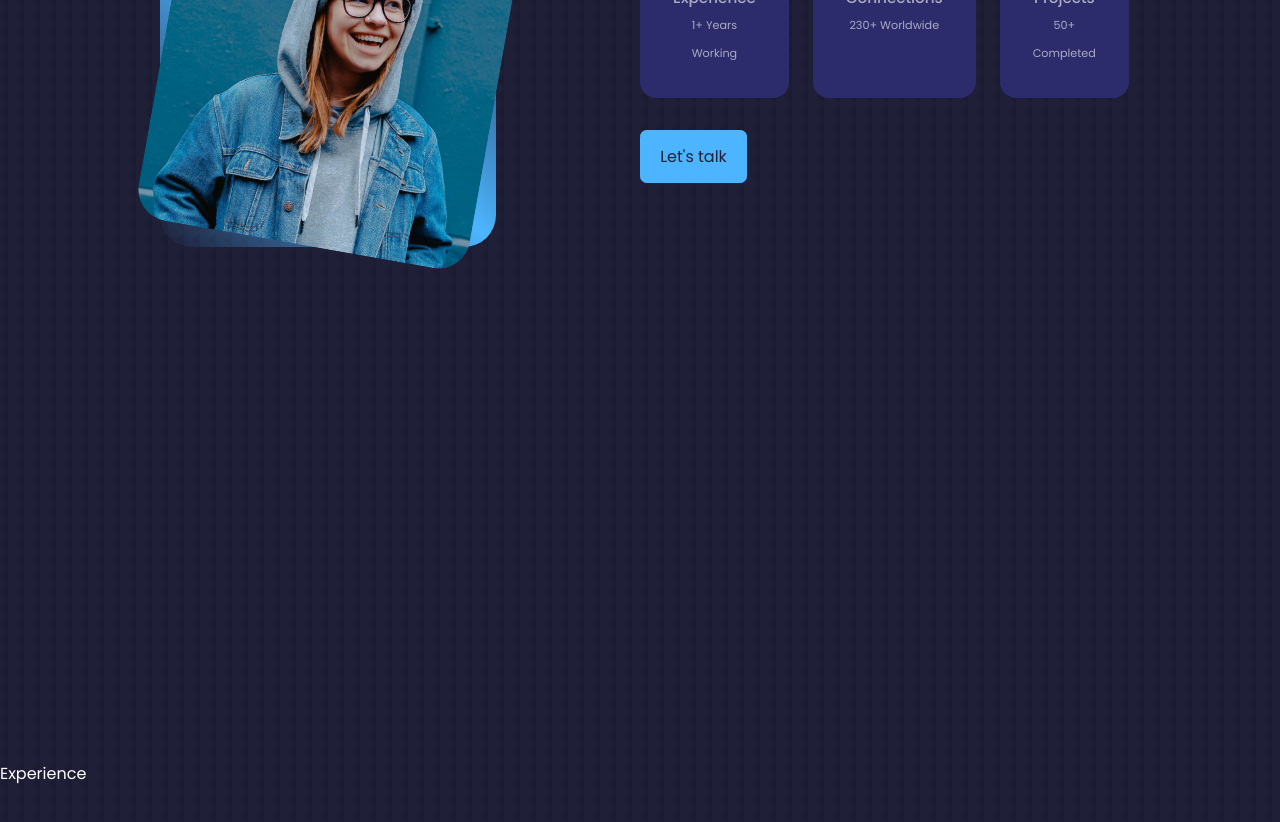
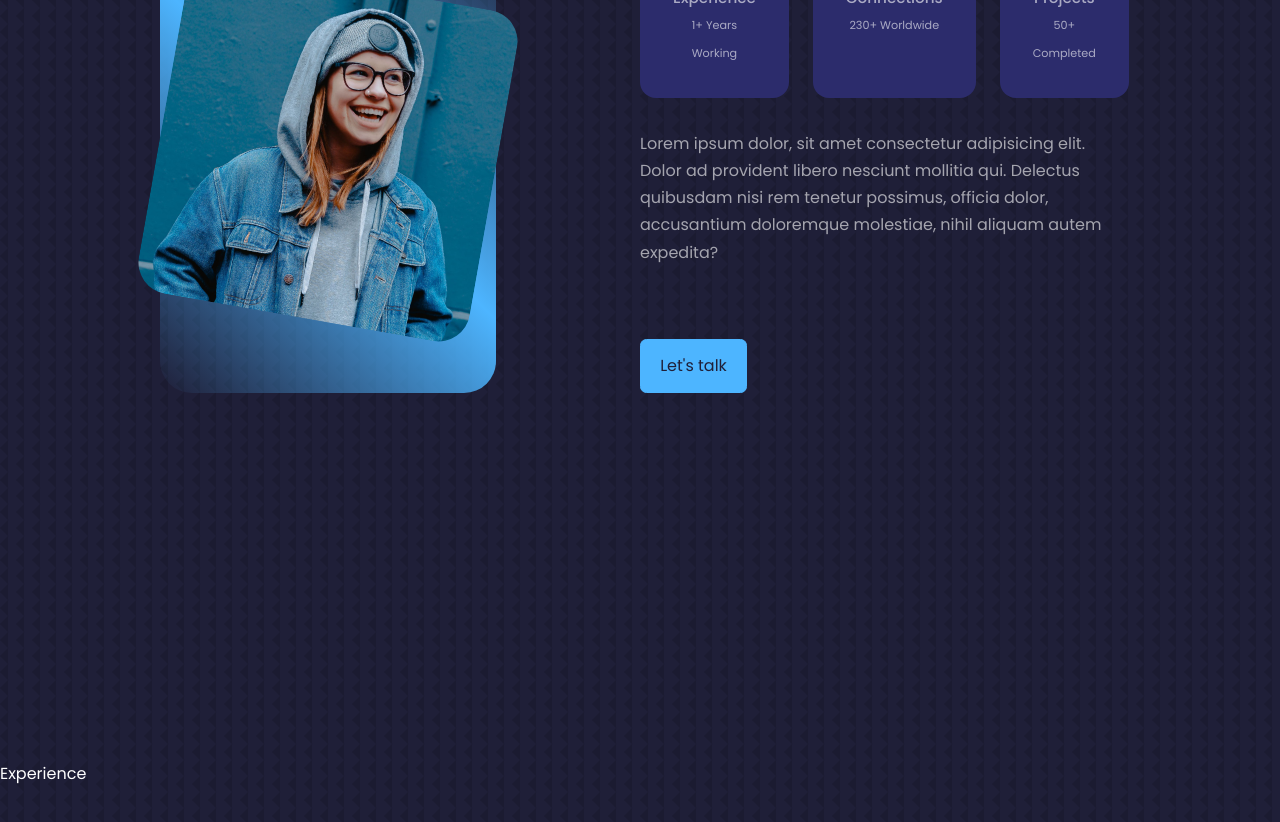
Before and after one commit to Nicolaswg/personal-portfolio, a React (Create React App) app: page / in a window 1280 px wide. Shown: the part 1160-1982 px from the top of the page. Built offline with nearby package versions, Linux system fonts and the light colour scheme.

Commit message:
simple changes

```diff
--- a/src/components/about/About.jsx
+++ b/src/components/about/About.jsx
@@ -32,6 +32,14 @@ const About = () => (
             <small>50+ Completed</small>
           </article>
         </div>
+        <p>
+          Lorem ipsum dolor, sit amet consectetur adipisicing elit.
+          Dolor ad provident libero nesciunt mollitia qui.
+          Delectus quibusdam nisi rem tenetur possimus,
+          officia dolor, accusantium doloremque molestiae,
+          nihil aliquam autem expedita?
+
+        </p>
         <a href="#contact" className="btn btn-primary">Let&apos;s talk</a>
       </div>
     </div>
--- a/src/components/about/about.scss
+++ b/src/components/about/about.scss
@@ -111,7 +111,7 @@
   .about-content {
     text-align: center;
     p {
-      margin: 1.5rem 0;
+      display: none;
     }
 
     a {
```
